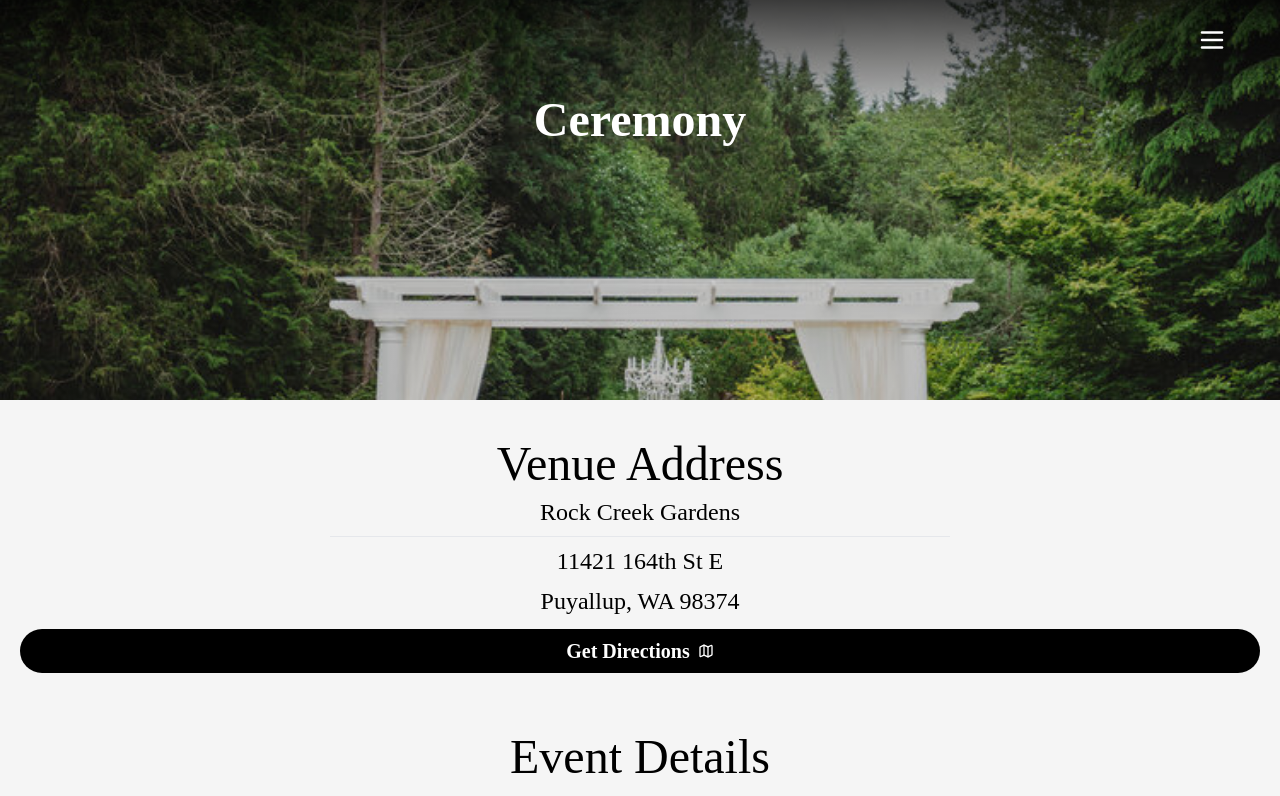
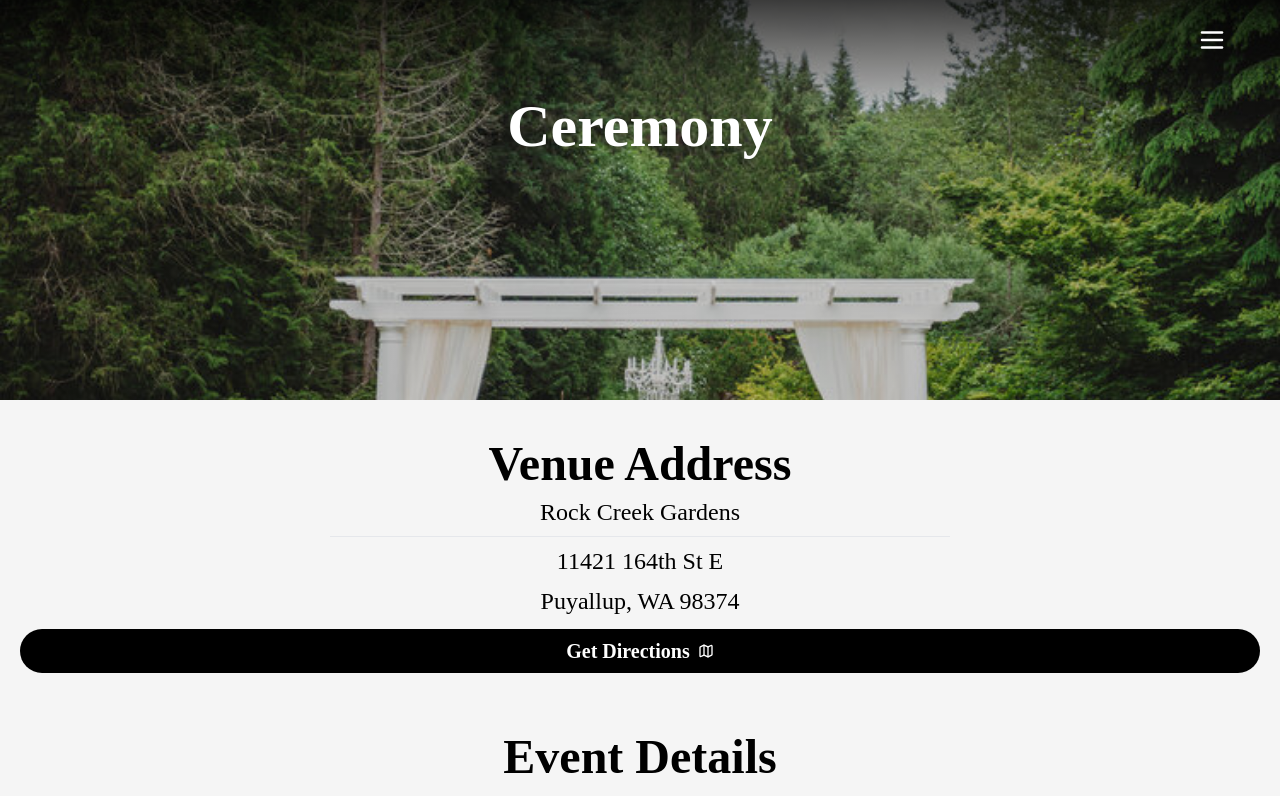
Before and after one commit to matthew-beep/wedding-v2, a Next.js app in the folder wedding-v2/: page /ceremony in a window 1280 px wide. Shown: the top 796 px of the page. Built offline with nearby package versions, Linux system fonts and the light colour scheme; a web font is replaced by a local one.

Commit message:
added shadow animation on nav

```diff
--- a/wedding-v2/src/app/ceremony/ceremony.tsx
+++ b/wedding-v2/src/app/ceremony/ceremony.tsx
@@ -44,7 +44,7 @@ const Ceremony: React.FC<CeremonyProps> = ({ }) => {
           }}
           >
             <motion.h2
-              className="text-5xl font-bold"
+              className="text-6xl font-bold"
               variants={textAnimation}
               initial="hidden"
               animate="show"
@@ -55,7 +55,7 @@ const Ceremony: React.FC<CeremonyProps> = ({ }) => {
         </div>
         <div className='h-auto'>
           <div className="font-canto pt-10 pb-5 px-5 text-black flex flex-col justify-start items-center gap-2">
-            <h3 className="text-5xl">Venue Address</h3>
+            <h3 className="text-5xl font-semibold">Venue Address</h3>
             <h4 className='text-2xl'>Rock Creek Gardens</h4>
             <hr className='h-px w-6/12'/>
             <h4 className='text-2xl'>11421 164th St E</h4>
@@ -68,7 +68,7 @@ const Ceremony: React.FC<CeremonyProps> = ({ }) => {
             </button>
           </div>
           <div className="font-canto pt-10 pb-5 px-5 text-black flex flex-col justify-start items-center gap-2">
-            <h3 className="text-5xl">Event Details</h3>
+            <h3 className="text-5xl font-semibold">Event Details</h3>
             <h4 className='text-2xl w-2/3 text-center'>Event Start: 3:00 PM</h4>
             <hr className='h-px w-6/12'/>
             <h4 className='text-2xl w-2/3 text-center'>Note: We advise arriving 30 - 45 minutes early. Please read the FAQ for more info and don&apos;t forget to RSVP!</h4>
@@ -79,7 +79,7 @@ const Ceremony: React.FC<CeremonyProps> = ({ }) => {
             </button>
           </div>
         </div>
-
+        <hr className='m-auto h-px w-11/12 mt-5'/>
       </section>
     </div>
   );
--- a/wedding-v2/src/app/mobileNav.tsx
+++ b/wedding-v2/src/app/mobileNav.tsx
@@ -115,6 +115,7 @@ const MobileNav: React.FC<MobileNavProps> = ({ scroll, height }) => {
       controls.start({
         color: 'black',
         backgroundColor: 'rgba(245, 245, 245, 1)',
+        boxShadow: '0px -2px 10px rgba(0, 0, 0, 0.2)',
         transition: { duration: 0.3, ease: [0.43, 0.13, 0.23, 0.96] }
       })
     } else {
@@ -122,6 +123,7 @@ const MobileNav: React.FC<MobileNavProps> = ({ scroll, height }) => {
       controls.start({
         color: 'white',
         backgroundColor: 'rgba(245, 245, 245, 0)',
+        boxShadow: '0px -2px 10px rgba(0, 0, 0, 0)',
         transition: { duration: 0.3, ease: [0.43, 0.13, 0.23, 0.96] }
       })
     }
@@ -149,11 +151,17 @@ const MobileNav: React.FC<MobileNavProps> = ({ scroll, height }) => {
       controls.start({
         color: 'black',
         backgroundColor: 'rgba(245, 245, 245, 1)',
+        boxShadow: '0px -2px 10px rgba(0, 0, 0, 0)',
         transition: { duration: 0.1, ease: [0.43, 0.13, 0.23, 0.96] }
       })
       setIconOpacity(1);
     } else {
       setNavDisplay(false);
+      if (scroll > 0) { // if scroll bar not at the top, set shadow back after closing
+        controls.start({
+          boxShadow: '0px -2px 10px rgba(0, 0, 0, 0.2)',
+        })
+      }
     }
   }
 
@@ -162,19 +170,14 @@ const MobileNav: React.FC<MobileNavProps> = ({ scroll, height }) => {
         controls.start({
           color: 'white',
           backgroundColor: 'rgba(245, 245, 245, 0)',
+          boxShadow: '0px -2px 10px rgba(0, 0, 0, 0)',
           transition: {duration: 0.1, ease: [0.43, 0.13, 0.23, 0.96] }
         })
         setIconOpacity(0);
       }
   }
 
-  /*
-  useEffect(() => {
-    if (!navDisplay && scroll == 0) {
-      console.log('turn off display');
-    }
-  }, [navDisplay]);
-  */
+
   return (
     <nav className="font-canto w-full flex flex-col">
       <motion.div
@@ -182,7 +185,10 @@ const MobileNav: React.FC<MobileNavProps> = ({ scroll, height }) => {
       >
         <motion.section
           className="flex w-full justify-center h-20 items-center relative z-20"
-          initial={{color: 'white'}}
+          initial={{
+            color: 'white',
+            boxShadow: '0px -2px 10px rgba(0, 0, 0, 0)'
+          }}
           animate={controls}
         >
           <div className="flex justify-between w-11/12 items-center">
```
